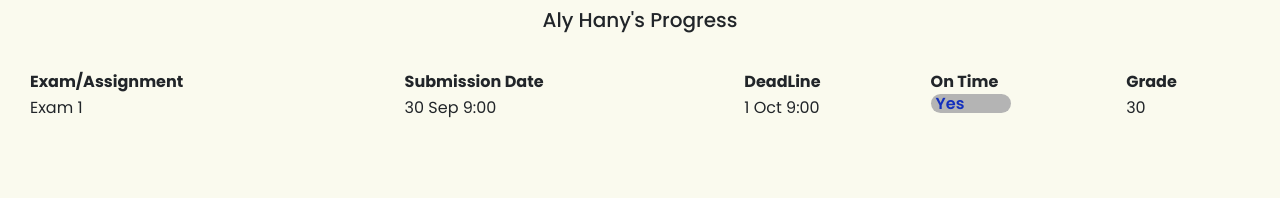
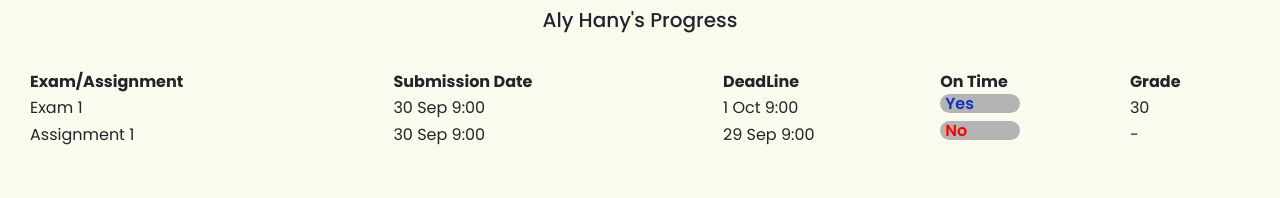
Before and after one commit to ahany42/ElearningPortal, a React (Vite) app in the folder FrontEnd/: page /ViewProgress/1 in a window 1280 px wide. Shown: the part 131-329 px from the top of the page. Built offline with nearby package versions, Linux system fonts and the light colour scheme; no server answers.

Commit message:
Progress Testing

```diff
--- a/FrontEnd/src/Components/StudentProgress/StudentProgress.jsx
+++ b/FrontEnd/src/Components/StudentProgress/StudentProgress.jsx
@@ -4,14 +4,24 @@ import './StudentProgress.css';
 const StudentProgress = () => {
 const {id} = useParams();
 //for testing
-const record ={
+const records =[{
+    id:1,
     title:"Exam 1",
     isExam:true,
     submissionDate:"30 Sep 9:00",
     deadline:"1 Oct 9:00",
     grade:"30",
     onTime:true,
+} ,{
+    id:2,
+    title:"Assignment 1",
+    isExam:false,
+    submissionDate:"30 Sep 9:00",
+    deadline:"29 Sep 9:00",
+    grade:"",
+    onTime:false,
 }
+]
   return (
     <>
     <h5 className="alignCenter-text">Aly Hany's Progress</h5>
@@ -21,7 +31,9 @@ const record ={
             <th>DeadLine</th>
             <th>On Time</th>
             <th>Grade</th>
-           <StudentProgressRecord record={record}/>
+           {records.map(record=>(
+            <StudentProgressRecord key={record.key} record={record}/>
+           ))}
         </table>
     </>
   )
```
